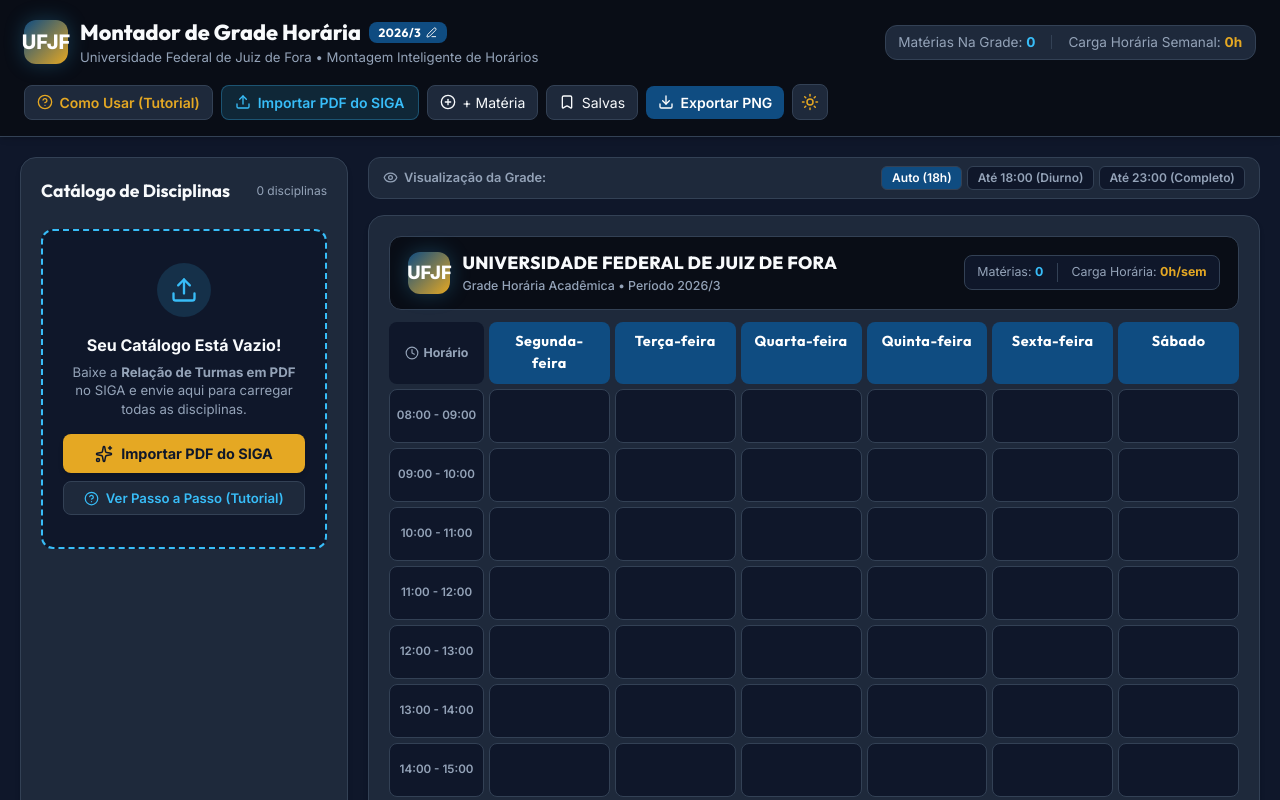
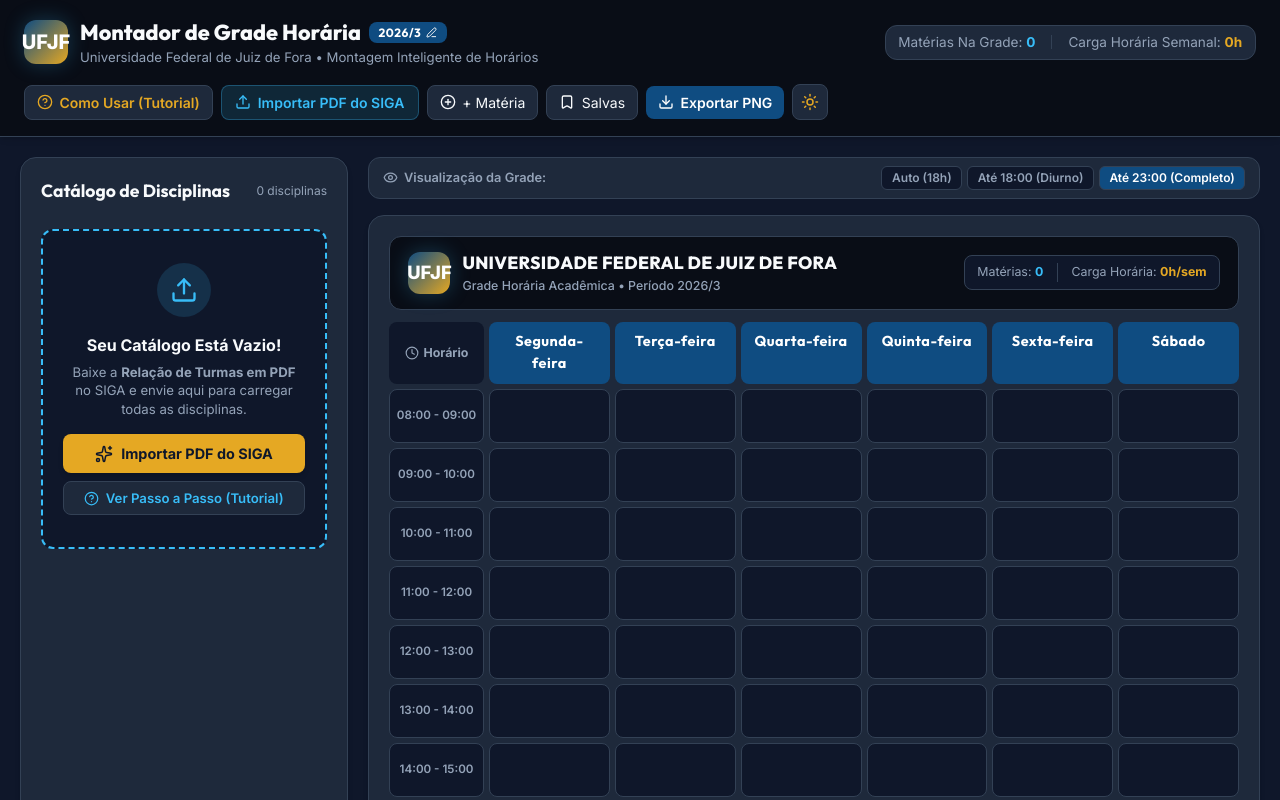
Before and after one commit to Zeulmeister/ufjf-montador-grade, a React (Vite) app: page / in a window 1280 px wide. Shown: the top 800 px of the page. Built offline with nearby package versions, Linux system fonts and the light colour scheme.

Commit message:
Set default grid view to 23:00 completo

```diff
--- a/src/components/TimetableGrid.jsx
+++ b/src/components/TimetableGrid.jsx
@@ -9,7 +9,7 @@
   courseColorMap,
   academicPeriod
 }) {
-  const [hourRangeMode, setHourRangeMode] = useState('auto'); // 'auto', 'diurno' (until 18:00), 'completo' (until 23:00)
+  const [hourRangeMode, setHourRangeMode] = useState('completo'); // 'completo' (until 23:00), 'diurno' (until 18:00), 'auto'
 
   // Convert HH:mm to minutes from midnight
   const timeToMinutes = (tStr) => {
```
